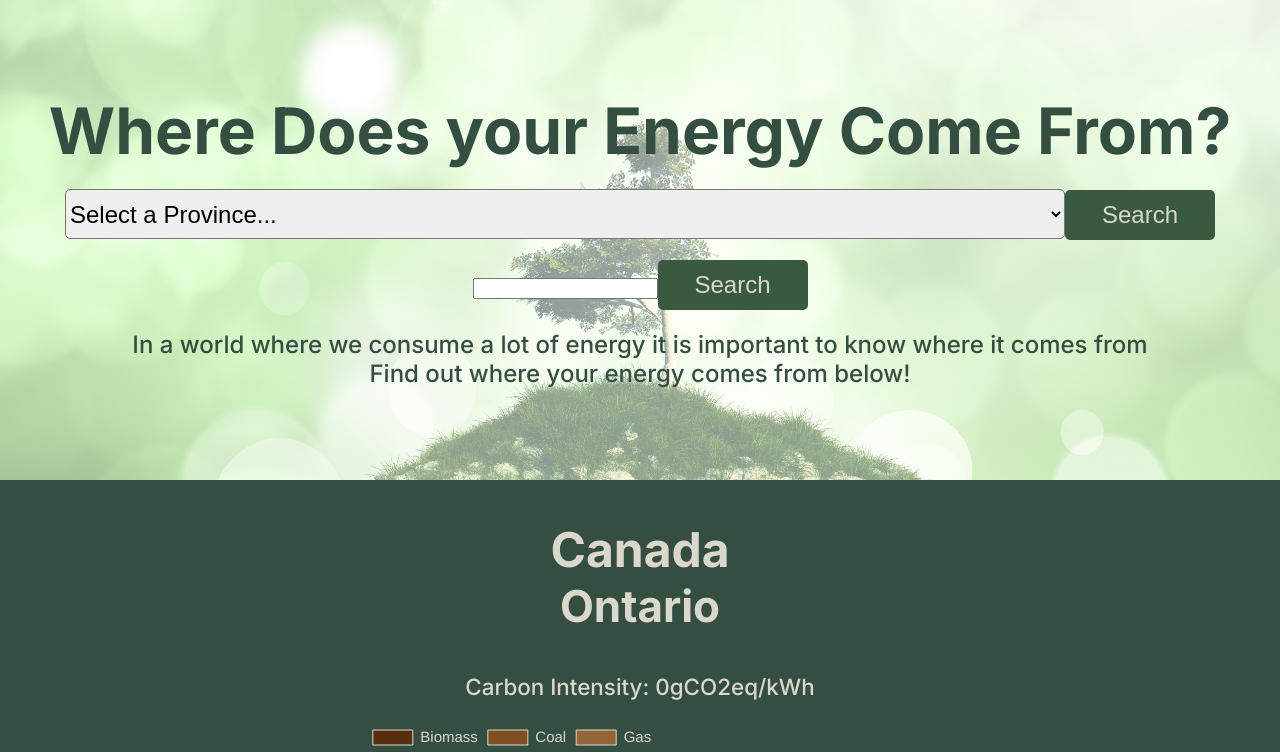
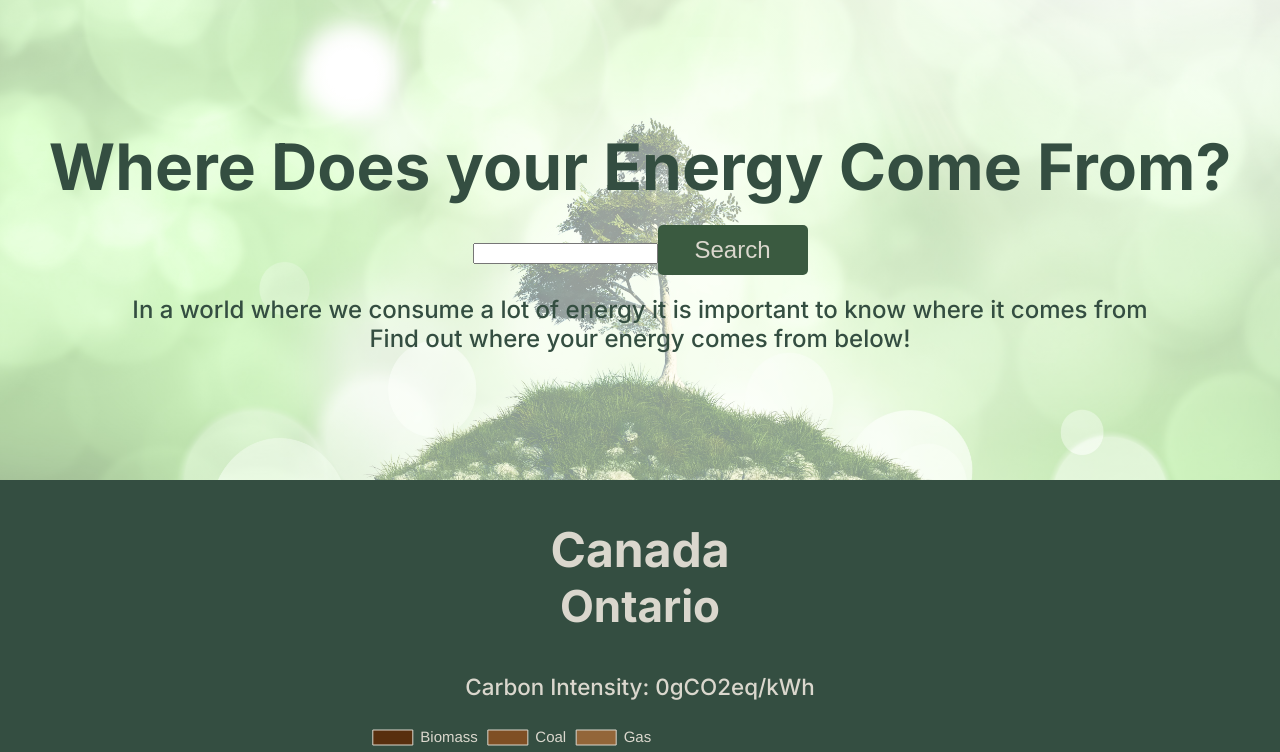
Before and after one commit to SyndicateGit/CheckYourSource, a React (Create React App) app: page / in a window 1280 px wide. Shown: the top 752 px of the page. Built offline with nearby package versions, Linux system fonts and the light colour scheme; no server answers.

Commit message:
Deleted selection search (functions still there).

```diff
--- a/src/components/Search.jsx
+++ b/src/components/Search.jsx
@@ -4,25 +4,6 @@ const Search = (props) => {
   return (
     <div>
       {<div className="search-box">
-        <form type="search-form" action="" id='search-form' onSubmit={props.submitSearch}>
-          <select name='zone' id="select-province" placeholder="Select a Province" >
-              <option value="">Select a Province...</option>
-              <option value="CA-AB">Alberta</option>
-              <option value="CA-BC">British Columbia</option>
-              <option value="CA-MB">Manitoba</option>
-              <option value="CA-NB">New Brunswick</option>
-              <option value="CA-NL">Newfoundland and Labrador</option>
-              <option value="CA-NS">Nova Scotia</option>
-              <option value="CA-ON">Ontario</option>
-              <option value="CA-PE">Prince Edward Island</option>
-              <option value="CA-QC">Quebec</option>
-              <option value="CA-SK">Saskatchewan</option>
-              <option value="CA-NT">Northwest Territories</option>
-              <option value="CA-NU">Nunavut</option>
-              <option value="CA-YT">Yukon</option>
-          </select>
-          <button id="search-button">Search</button>
-        </form>
         <form type="search-form" action="" id='search-form2' onSubmit={props.submitGeocodeSearch}>
           <input id='geosearch' type="text" name='search'/>
           <button id="search-button">Search</button>
```
